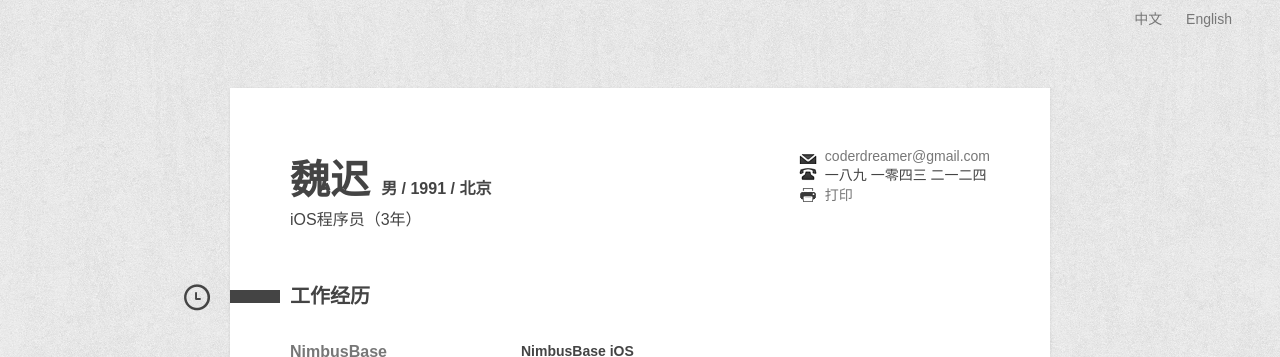
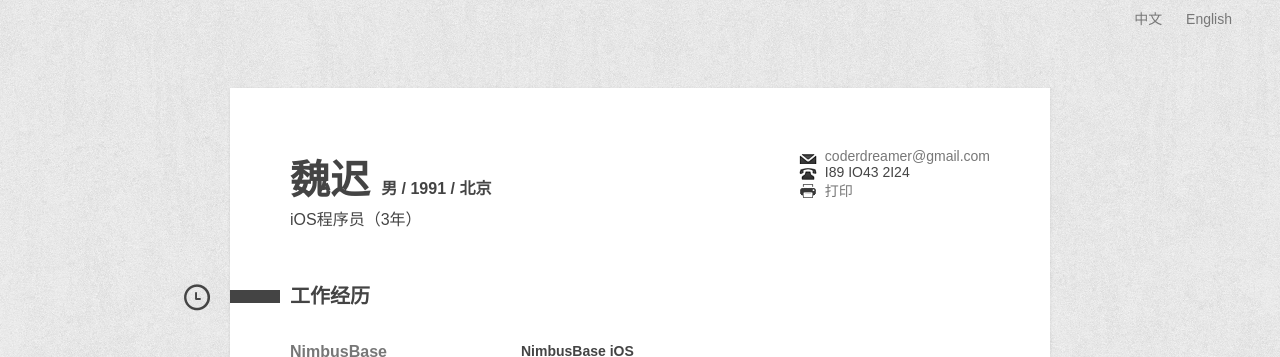
Before and after one commit to coppercash/coppercash.github.io, a Jekyll site: the page built from articles/resume/resume_cn.md, in a window 1280 px wide. Shown: the top 357 px of the page. Built offline with Jekyll 4.4.1, drawn with Linux system fonts in a browser that asks for light colours.

Commit message:
Update resume_cn.md
Change phone number format

```diff
--- a/articles/resume/resume_cn.md
+++ b/articles/resume/resume_cn.md
@@ -6,7 +6,7 @@ layout: resume
 ## 魏迟 *男 / 1991 / 北京* *iOS程序员（3年）*
 
 + [coderdreamer@gmail.com](mailto:coderdreamer@gmail.com)
-+ 一八九 一零四三 二一二四
++ I89 IO43 2I24
 + [打印](javascript:window.print())
 
 
```
